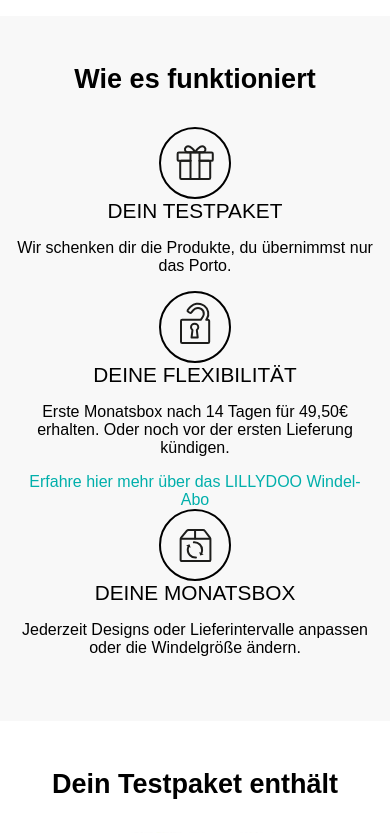
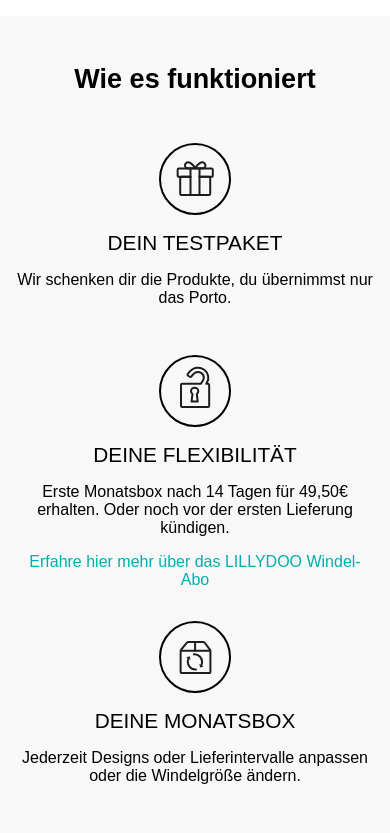
Before and after one commit to puresick/lillydoo-exercise, a Vue app: page / in a window 390 px wide. Shown: the part 1480-2313 px from the top of the page. Built offline with nearby package versions, Linux system fonts and the light colour scheme; a web font is replaced by a local one.

Commit message:
Add styling and responsive behavior

```diff
--- a/src/components/HowToFragment.vue
+++ b/src/components/HowToFragment.vue
@@ -42,10 +42,21 @@
 
 <style lang="scss" scoped>
 	@import "../stylesheets/config";
+	@import "../stylesheets/mixins";
 
 	article {
 		display: flex;
 		flex-direction: column;
 		align-items: center;
+		flex-basis: 100%;
+		margin: $gap--flex__base;
+
+		@include respond-from("large") {
+			margin: 0;
+		}
+	}
+
+	img {
+		margin: $gap--icon;
 	}
 </style>
```
